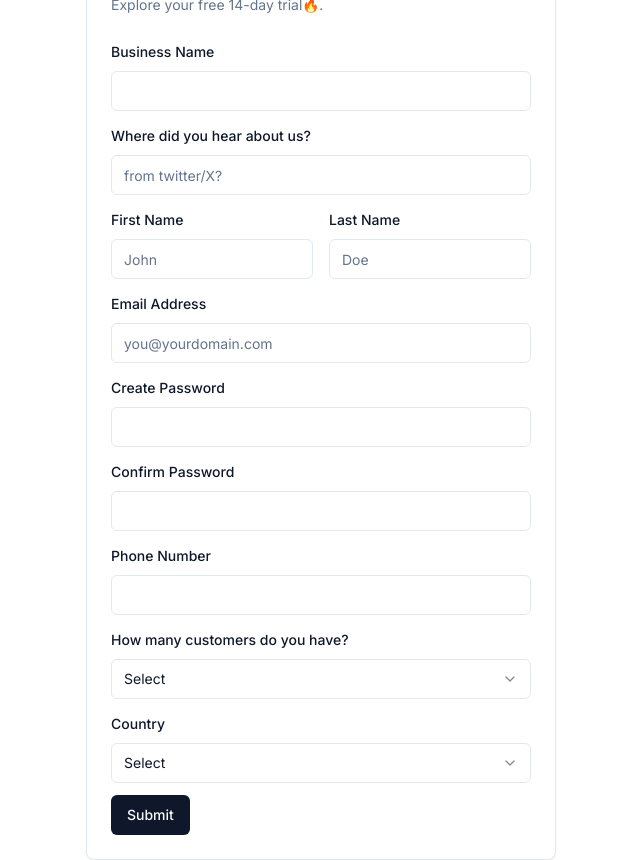
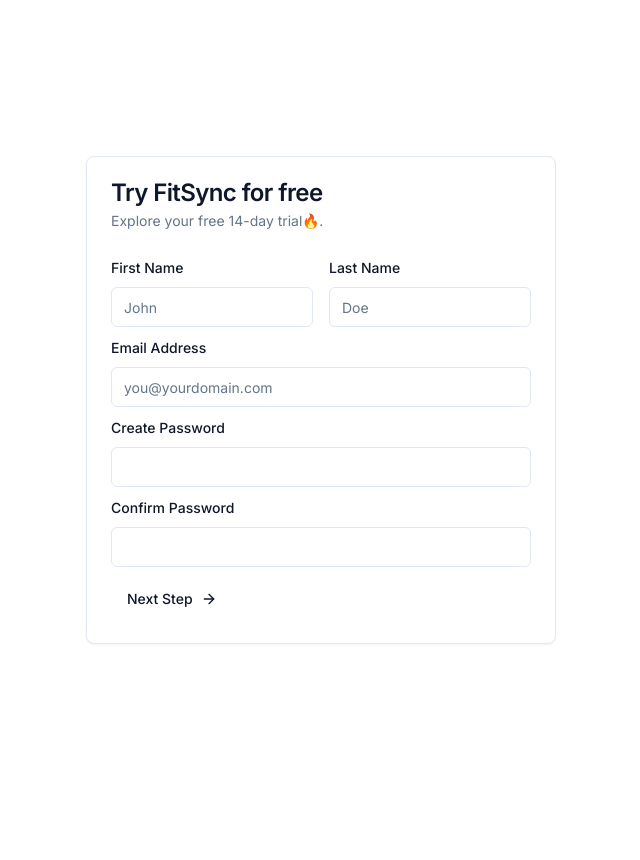
Before and after one commit to ahmadsalahuddeen/FitSync-multi-tenant-saas, a Next.js app in the folder client/: page /auth/signup in a window 1280 px wide. Shown: the whole page, without its empty margins (319-959 px from the left). After the commit the page ends 800 px from the top, so only its background shows below. Built offline with nearby package versions, Linux system fonts and the light colour scheme.

Commit message:
2 step form update

```diff
--- a/client/app/auth/layout.tsx
+++ b/client/app/auth/layout.tsx
@@ -4,7 +4,7 @@
 
 const AuthLayout = ({ children }: { children: React.ReactNode }) => {
   return (
-    <div className='flex-row  items-center justify-center h-full'>
+    <div className=''>
 
       {children}
     </div>
--- a/client/app/auth/signup/page.tsx
+++ b/client/app/auth/signup/page.tsx
@@ -1,6 +1,6 @@
 'use client';
 import Container from '@/components/ui/container';
-import React from 'react';
+import React, { useState } from 'react';
 import { Button } from '@/components/ui/button';
 import {
   Form,
@@ -34,10 +34,13 @@
 import { registerSchema } from '@/validators/auth';
 import { z } from 'zod';
 import { Icons } from '@/components/icons';
-import { countries } from '@/lib/utils';
+import { cn, countries } from '@/lib/utils';
+import { ArrowRight, Ghost } from 'lucide-react';
 type Props = {};
 
 const SignUp = (props: Props) => {
+  const [FormStep, setFormStep] = useState(0);
+
   // schema to ts types
   type Input = z.infer<typeof registerSchema>;
 
@@ -58,7 +61,7 @@
     },
   });
 
-  console.log(form.watch());
+  const liveName = form.watch('businessName');
 
   function onSubmit(data: Input) {
     console.log(data);
@@ -69,9 +72,12 @@
       <div className=" absolute left-1/2 top-1/2 -translate-x-1/2 -translate-y-1/2 ">
         <Card className="w-[350px] md:w-[470px]">
           <CardHeader>
-            <CardTitle>Try FitSync for free</CardTitle>
+            <CardTitle>
+              {FormStep === 0 ? 'Try FitSync for free' : `Setup ${liveName} `}
+            </CardTitle>
             <CardDescription className="text-muted-foreground ">
-              Explore your free 14-day trial🔥.
+            {FormStep === 0 ? 'Explore your free 14-day trial🔥.' : `Just a few more details to get started📈`}
+
             </CardDescription>
           </CardHeader>
           <CardContent>
@@ -80,36 +86,8 @@
                 onSubmit={form.handleSubmit(onSubmit)}
                 className=" space-y-3 "
               >
-                {/* Business Name */}
-                <FormField
-                  control={form.control}
-                  name="businessName"
-                  render={({ field }) => (
-                    <FormItem>
-                      <FormLabel>Business Name</FormLabel>
-                      <FormControl>
-                        <Input placeholder="" {...field} />
-                      </FormControl>
-                      <FormMessage />
-                    </FormItem>
-                  )}
-                />
-
-                {/* Refer */}
-                <FormField
-                  control={form.control}
-                  name="refer"
-                  render={({ field }) => (
-                    <FormItem>
-                      <FormLabel>Where did you hear about us?</FormLabel>
-                      <FormControl>
-                        <Input placeholder="from twitter/X?" {...field} />
-                      </FormControl>
-                      <FormMessage />
-                    </FormItem>
-                  )}
-                />
-
+                {/* First Form Step  */}
+                <div className={cn('space-y-2', { hidden: FormStep === 1 })}>
                   {/* First and Last Name */}
                   <div className="md:flex gap-4">
                     <FormField
@@ -169,6 +147,8 @@
                       </FormItem>
                     )}
                   />
+
+                  {/* confirm password */}
                   <FormField
                     control={form.control}
                     name="confirmPassowrd"
@@ -182,15 +162,17 @@
                       </FormItem>
                     )}
                   />
+                </div>
 
-
-                {/* phone Number */}
+                {/* second Form Step  */}
+                <div className={cn('space-y-2', { hidden: FormStep === 0 })}>
+                  {/* Business Name */}
                   <FormField
                     control={form.control}
-                  name="phoneNumber"
+                    name="businessName"
                     render={({ field }) => (
                       <FormItem>
-                      <FormLabel>Phone Number</FormLabel>
+                        <FormLabel>Business Name</FormLabel>
                         <FormControl>
                           <Input placeholder="" {...field} />
                         </FormControl>
@@ -198,8 +180,7 @@
                       </FormItem>
                     )}
                   />
-
-
+                  {/* active Cusomter */}
                   <FormField
                     control={form.control}
                     name="activeCustomers"
@@ -234,6 +215,22 @@
                       </FormItem>
                     )}
                   />
+                  {/* phone Number */}
+                  <FormField
+                    control={form.control}
+                    name="phoneNumber"
+                    render={({ field }) => (
+                      <FormItem>
+                        <FormLabel>Phone Number</FormLabel>
+                        <FormControl>
+                          <Input placeholder="" {...field} />
+                        </FormControl>
+                        <FormMessage />
+                      </FormItem>
+                    )}
+                  />
+
+                  {/* country */}
                   <FormField
                     control={form.control}
                     name="country"
@@ -262,7 +259,79 @@
                       </FormItem>
                     )}
                   />
-                <Button type="submit">Submit</Button>
+                  {/* Refer */}
+                  <FormField
+                    control={form.control}
+                    name="refer"
+                    render={({ field }) => (
+                      <FormItem>
+                        <FormLabel>Where did you hear about us?</FormLabel>
+                        <FormControl>
+                          <Input placeholder="from twitter/X?" {...field} />
+                        </FormControl>
+                        <FormMessage />
+                      </FormItem>
+                    )}
+                  />
+                </div>
+                <div className="flex gap-4">
+                  <Button
+                    type="submit"
+                    className={cn({ hidden: FormStep === 0 })}
+                  >
+                    Submit
+                  </Button>
+
+                  <Button
+                    type="button"
+                    variant={'ghost'}
+                    onClick={() => {
+                      //triggers validation before moving next form step
+                      form.trigger([
+                        'firstName',
+                        'lastName',
+                        'email',
+                        'password',
+                        'confirmPassowrd',
+                      ]);
+                      const emailState = form.getFieldState('email');
+                      const firstNameState = form.getFieldState('firstName');
+                      const lastNameState = form.getFieldState('lastName');
+                      const passwordState = form.getFieldState('password');
+                      const confirmPassowordState =
+                        form.getFieldState('confirmPassowrd');
+
+                      // checks the validation result
+                      if (!emailState.isDirty || emailState.invalid) return;
+                      if (!firstNameState.isDirty || firstNameState.invalid)
+                        return;
+                      if (!lastNameState.isDirty || lastNameState.invalid)
+                        return;
+                      if (!passwordState.isDirty || passwordState.invalid)
+                        return;
+                      if (
+                        !confirmPassowordState.isDirty ||
+                        confirmPassowordState.invalid
+                      )
+                        return;
+
+                      setFormStep(1);
+                    }}
+                    className={cn({ hidden: FormStep === 1 })}
+                  >
+                    Next Step
+                    <ArrowRight className="ml-2 w-4 h-4" />
+                  </Button>
+
+                  <Button
+                    onClick={() => setFormStep(0)}
+                    type="button"
+                    variant={'ghost'}
+                    className={cn({ hidden: FormStep === 0 })}
+                  >
+                    Go Back
+                  </Button>
+                </div>
               </form>
             </Form>
           </CardContent>
```
Lines whose indentation alone changed are shown as unchanged.
